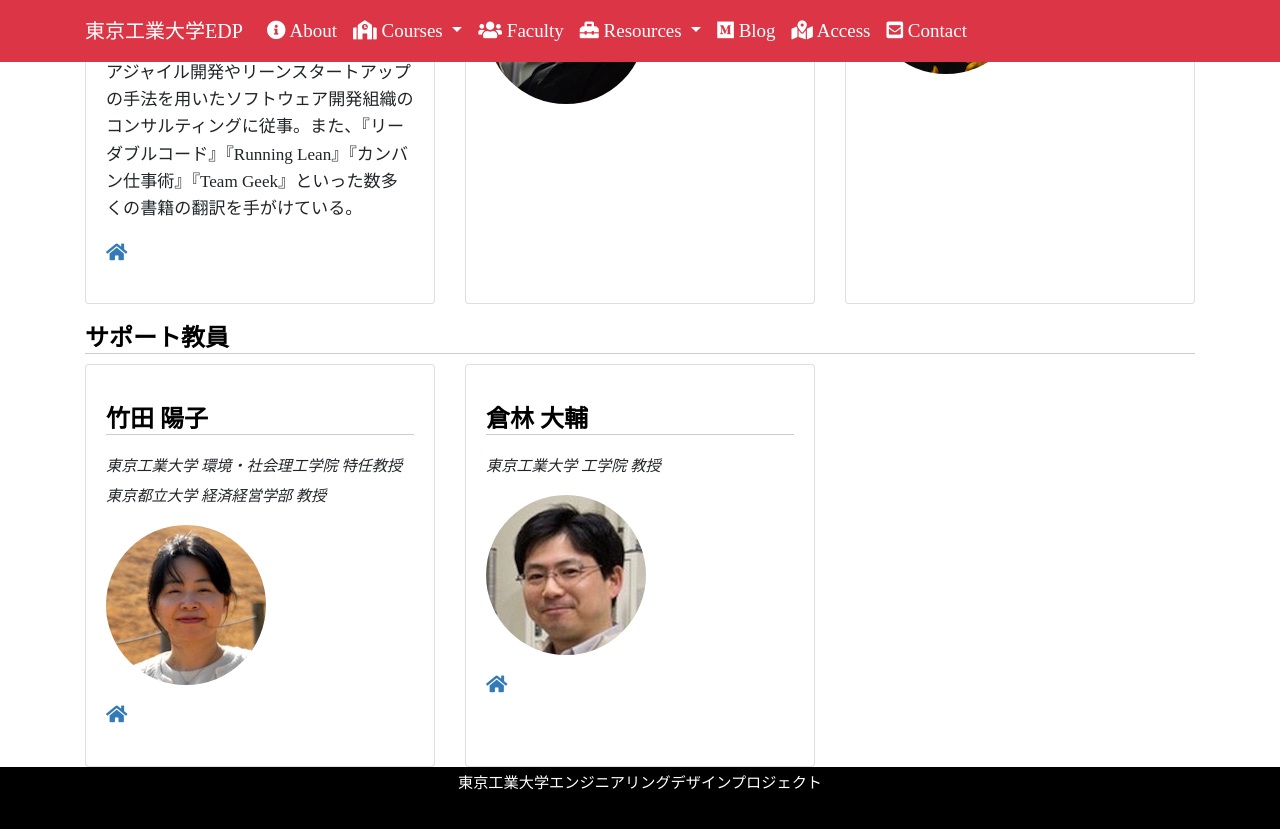
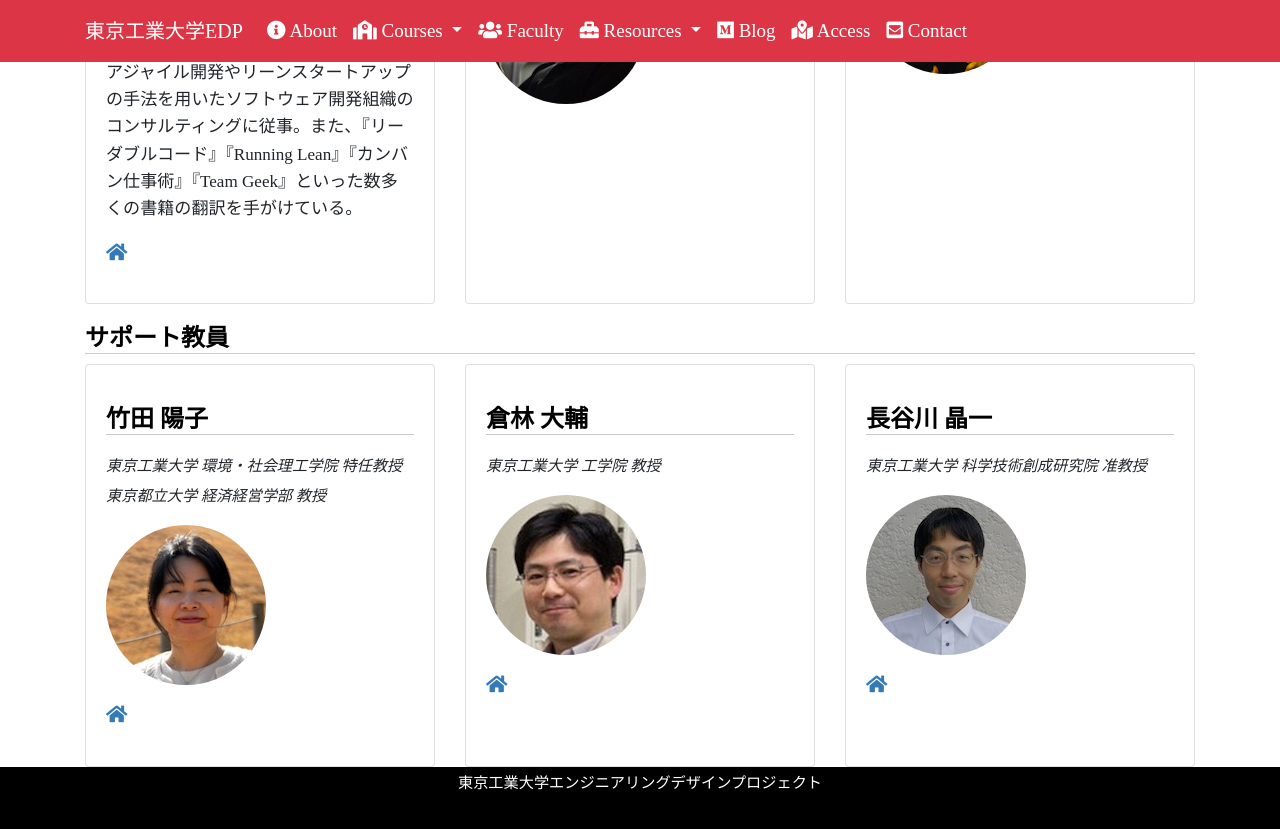
Before and after one commit to titech-edp/titech-edp.github.io, a Jekyll site: the page built from faculty-team/index.md, in a window 1280 px wide and 900 px high, scrolled down 2690 px. Shown: the top 829 px of the window. Built offline with Jekyll 4.4.1, drawn with Linux system fonts in a browser that asks for light colours; nearby versions of some CDN libraries; library files that are not in the unit come from our copies.

Commit message:
Add hasegawa-sensei

```diff
--- a/_data/faculty-supporters.yml
+++ b/_data/faculty-supporters.yml
@@ -12,3 +12,10 @@
   url: "http://www.irs.ctrl.titech.ac.jp/"
   photo: "kurabayashi.jpg"
   profile: ""
+
+- name: "長谷川 晶一"
+  title:
+    - "東京工業大学 科学技術創成研究院 准教授"
+  url: "http://haselab.net/"
+  photo: "hasegawa.jpg"
+  profile: ""
```
Also changed, not shown: images/faculty/hasegawa.jpg (added).
